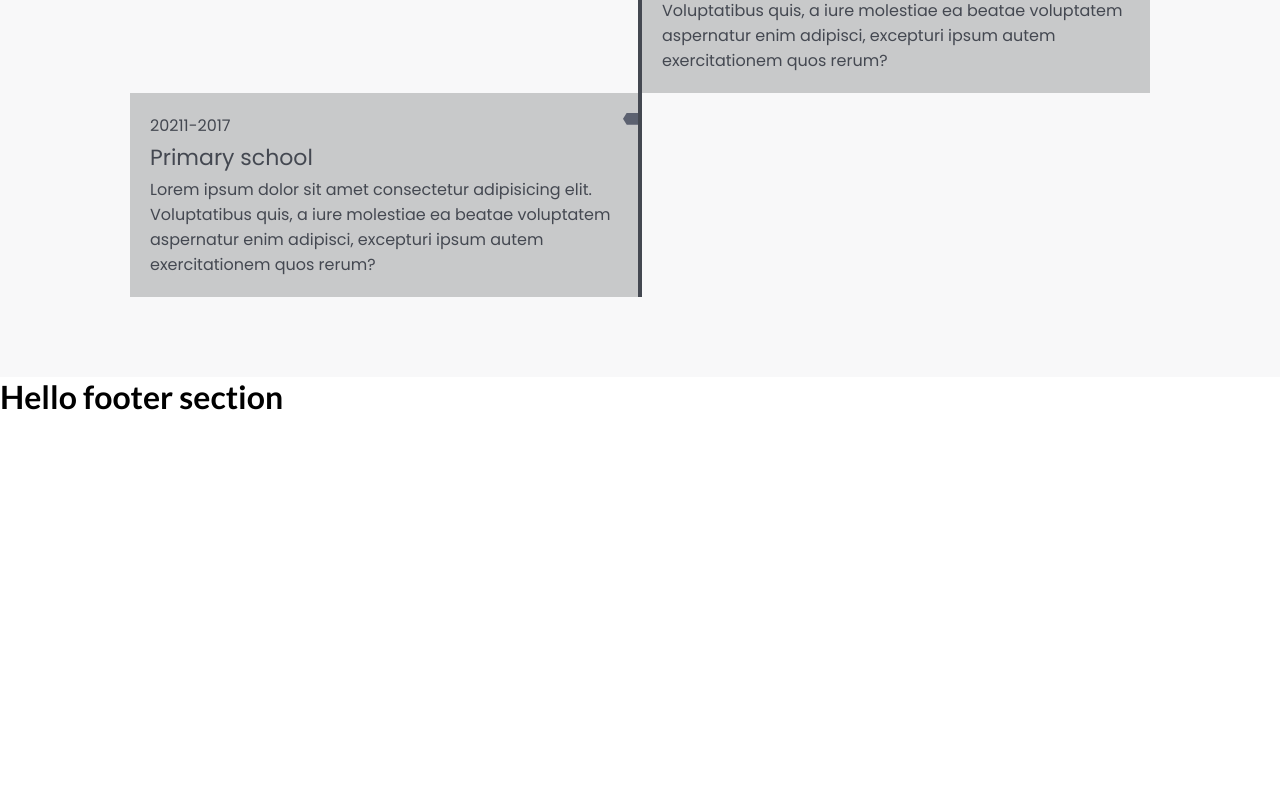
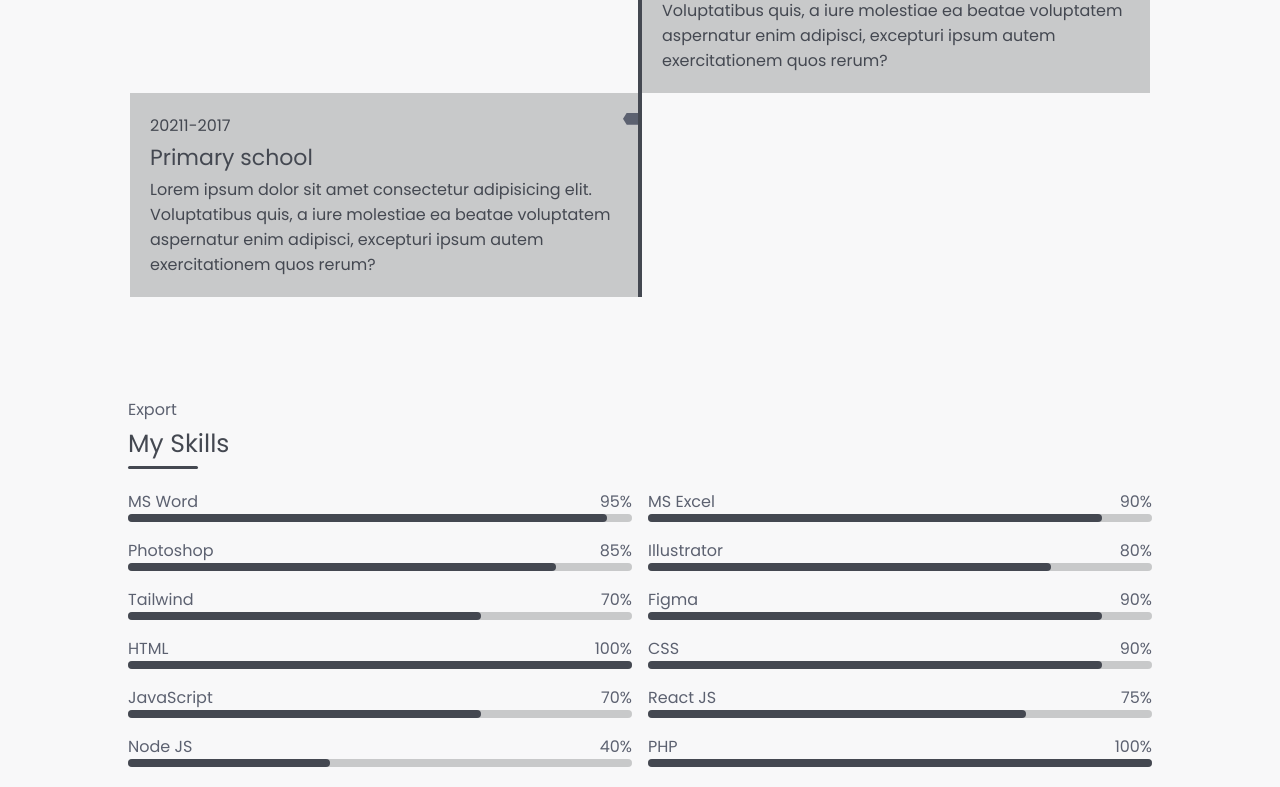
Before and after one commit to nshizi1/portfolio, a React (Create React App) app: page / in a window 1280 px wide. Shown: the part 2000-2787 px from the top of the page. Before the commit the page ends 2416 px from the top, so only its background shows below. Built offline with nearby package versions, Linux system fonts and the light colour scheme.

Commit message:
skills section

```diff
--- a/src/components/Home.jsx
+++ b/src/components/Home.jsx
@@ -1,7 +1,10 @@
 import React from 'react';
 import Typewriter from 'typewriter-effect';
+import data from '../data/progress.json';
 
 function Home() {
+
+  const progresses = data.progress;
   return (
     <main>
       <section id="hero">
@@ -106,6 +109,24 @@ function Home() {
               <p className="desc">Lorem ipsum dolor sit amet consectetur adipisicing elit. Voluptatibus quis, a iure molestiae ea beatae voluptatem aspernatur enim adipisci, excepturi ipsum autem exercitationem quos rerum?</p>
             </div>
           </div>
+          <div className="title">
+            <p>Export</p>
+            <h2>My Skills</h2>
+            <div className="line"></div>
+          </div>
+          <div className="progresses">
+            {progresses.map(progress => (
+            <div className="progress" key={progress.id}>
+              <div className="text">
+                <p>{progress.name}</p>
+                <p>{progress.width}%</p>
+              </div>
+              <div className="max">
+                <div className="min" style={{width: `${progress.width}%`}}></div>
+              </div>
+            </div>
+            ))}
+          </div>
         </div>
       </section>
     </main>
--- /dev/null
+++ b/src/data/progress.json
@@ -0,0 +1,79 @@
+{
+    "progress": [
+        {
+            "id": "1",
+            "name": "MS Word",
+            "width": 95
+        },
+        {
+            "id": "2",
+            "name": "MS Excel",
+            "width": 90
+        },
+        {
+            "id": "3",
+            "name": "Photoshop",
+            "width": 85
+        },
+        {
+            "id": "4",
+            "name": "Illustrator",
+            "width": 80
+        },
+        {
+            "id": "5",
+            "name": "Tailwind",
+            "width": 70
+        },
+        {
+            "id": "6",
+            "name": "Figma",
+            "width": 90
+        },
+        {
+            "id": "7",
+            "name": "HTML",
+            "width": 100
+        },
+        {
+            "id": "8",
+            "name": "CSS",
+            "width": 90
+        },
+        {
+            "id": "9",
+            "name": "JavaScript",
+            "width": 70
+        },
+        {
+            "id": "10",
+            "name": "React JS",
+            "width": 75
+        },
+        {
+            "id": "11",
+            "name": "Node JS",
+            "width": 40
+        },
+        {
+            "id": "12",
+            "name": "PHP",
+            "width": 100
+        },
+        {
+            "id": "13",
+            "name": "Python",
+            "width": 30
+        },
+        {
+            "id": "14",
+            "name": "Java",
+            "width": 30
+        },
+        {
+            "id": "15",
+            "name": "MySQL",
+            "width": 95
+        }
+    ]
+}
--- a/src/styles/App.css
+++ b/src/styles/App.css
@@ -93,7 +93,7 @@ header{
 
 header.sticky{
     background-color: var(--platinum);
-    box-shadow: 0 0 20px 5px var(--black);
+    box-shadow: 0 0 20px 5px var(--gray);
 }
 
 @media screen AND (max-width: 830px){
@@ -386,7 +386,7 @@ main{
 
 .page{
     position: absolute;
-    top: 30px;
+    top: 80px;
     right: 0;
     display: flex;
     align-items: center;
@@ -541,6 +541,9 @@ main{
             flex-direction: column;
             & .texts{
                 & .info{
+                    & p{
+                        font-size: 15px;
+                    }
                     & .cards{
                         grid-template-columns: 1fr;
                     }
@@ -560,6 +563,10 @@ main{
 }
 
 /* ===================      About designing      =================== */
+
+
+/* ===================      Skills designing      =================== */
+
 #skills{
     background-color: var(--salt);
     position: relative;
@@ -573,6 +580,7 @@ main{
         padding: 80px 10%;
         & .cards{
             display: grid;
+            margin-bottom: 100px;
             & .card{
                 background-color: var(--silver);
                 padding: 20px;
@@ -620,5 +628,56 @@ main{
                 }
             }
         }
+        & .progresses{
+            display: grid;
+            grid-template-columns: repeat(2, 1fr);
+            gap: 1rem;
+            & .progress{
+                display: flex;
+                flex-direction: column;
+                & .text{
+                    display: flex;
+                    justify-content: space-between;
+                    & p{
+                        color: var(--gray);
+                        font-family: 'Poppins', sans-serif;
+                    }
+                }
+                & .max{
+                    background-color: var(--silver);
+                    width: 100%;
+                    height: 8px;
+                    border-radius: 10px;
+                    & .min{
+                        background-color: var(--charcoal);
+                        height: 100%;
+                        border-radius: 10px;
+                    }
+                }
+            }
+        }
     }
 }
+@media screen AND (max-width: 767px){
+    #skills{
+        & .contents{
+            & .cards{
+                gap: .2rem;
+                & .card{
+                    width: 100%;
+                }
+                & .card:nth-child(odd){
+                    margin-left: 0px;
+                }
+                & .card:nth-child(even){
+                    margin-left: 0px;
+                }
+            }
+            & .progresses{
+                grid-template-columns: 1fr;
+            }
+        }
+    }
+}
+
+/* ===================      Skills designing      =================== */
```
